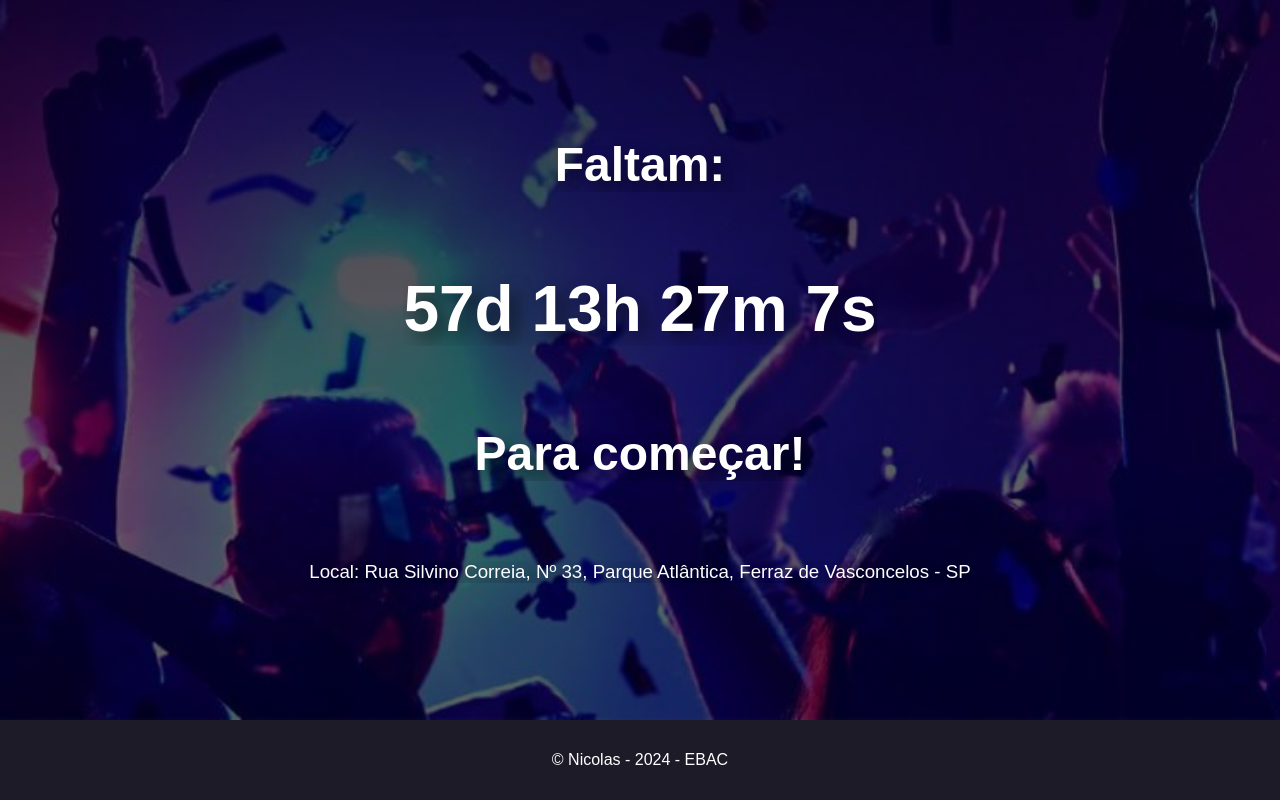
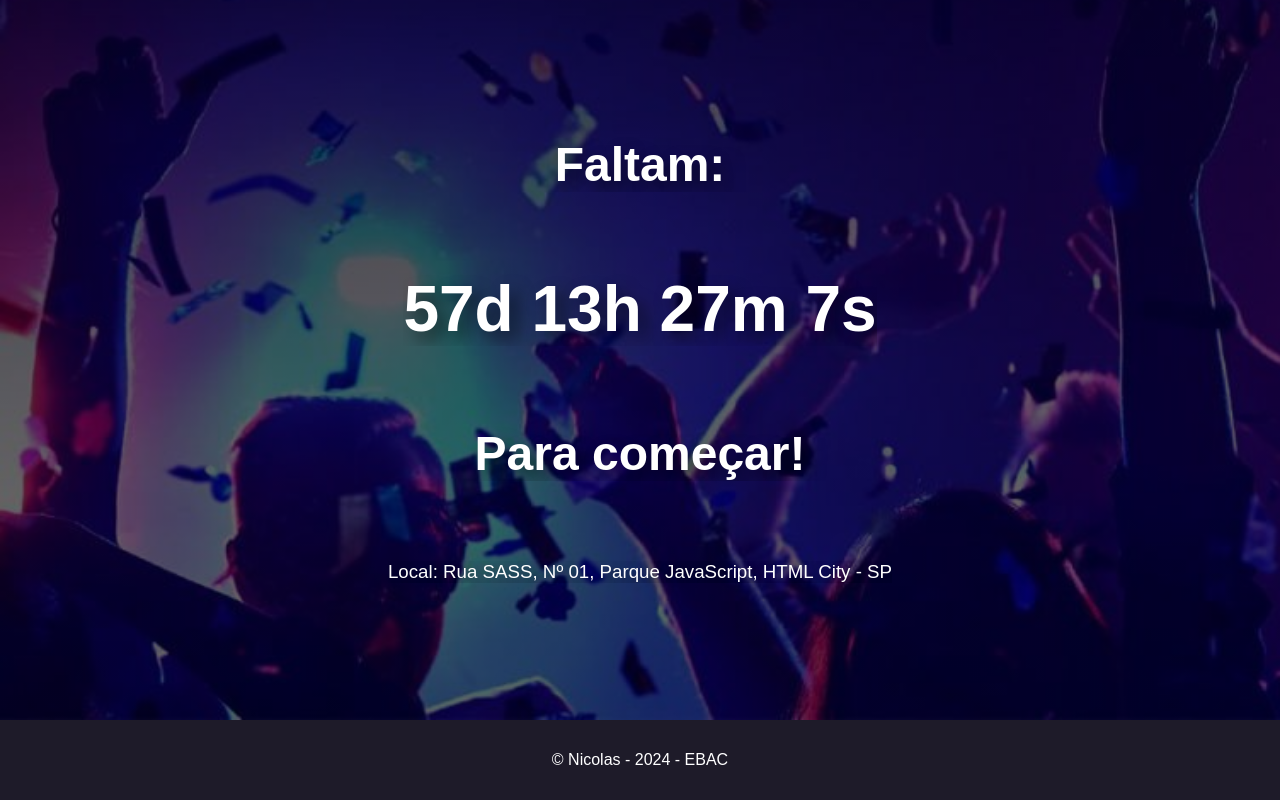
Before and after one commit to nicolasoliveiramor/party_exercicio_EBAC, a website built with Parcel: page src/index.html in a window 1280 px wide. Shown: the part 3280-4080 px from the top of the page. Built offline with nearby package versions, Linux system fonts and the light colour scheme.

Commit message:
projeto - Mudando endereço

```diff
--- a/src/index.html
+++ b/src/index.html
@@ -47,7 +47,7 @@
                 <p><span id="contador" data-aos="fade-zoom-in" data-aos-delay="1000">...</span></p>
                 <h1>Para começar!</h1>
             </div>
-            <h3 class="bottom__container__text--place">Local: Rua Silvino Correia, Nº 33, Parque Atlântica, Ferraz de Vasconcelos - SP</h3>
+            <h3 class="bottom__container__text--place">Local: Rua SASS, Nº 01, Parque JavaScript, HTML City - SP</h3>
         </div>
     </section>
     <footer class="footer">
```
